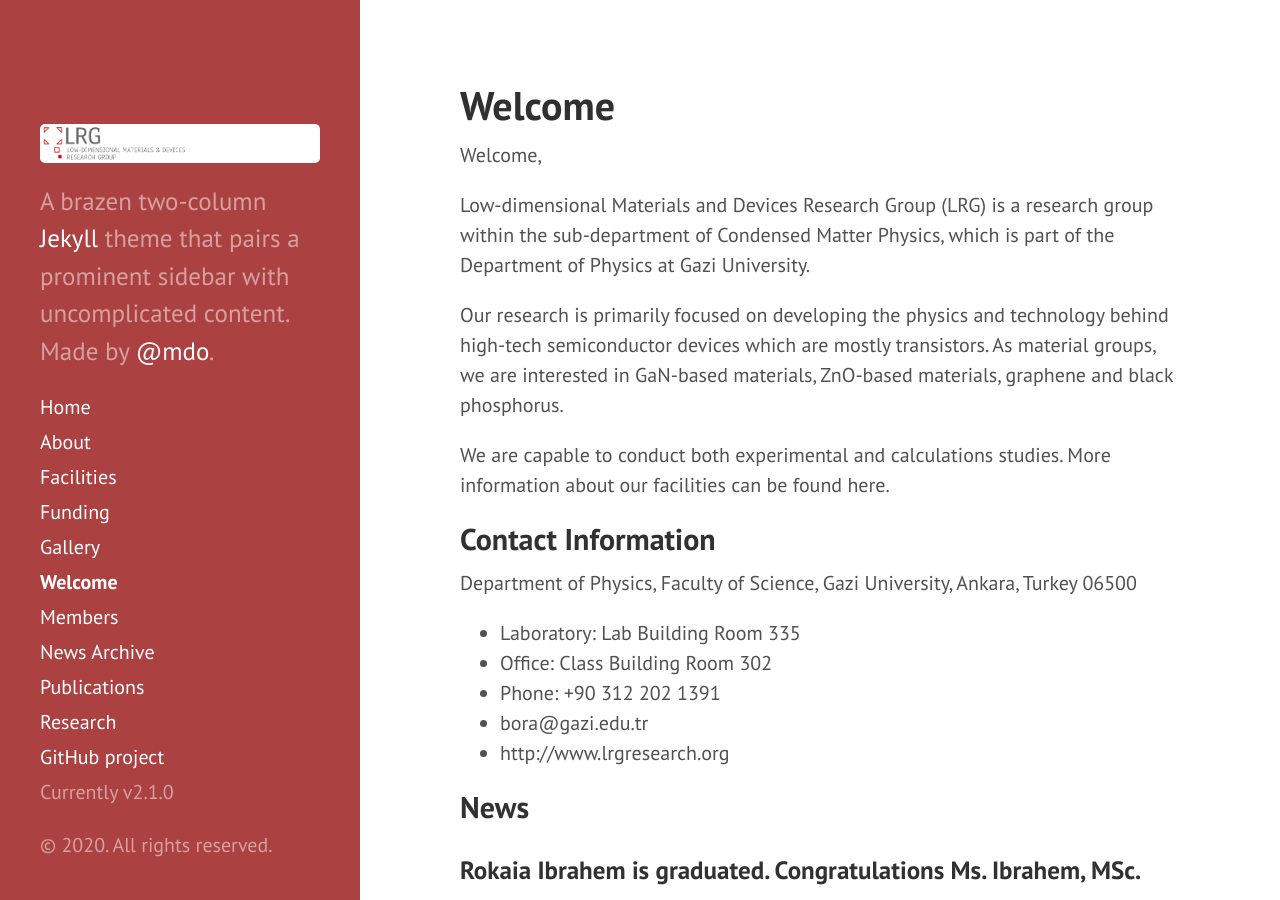
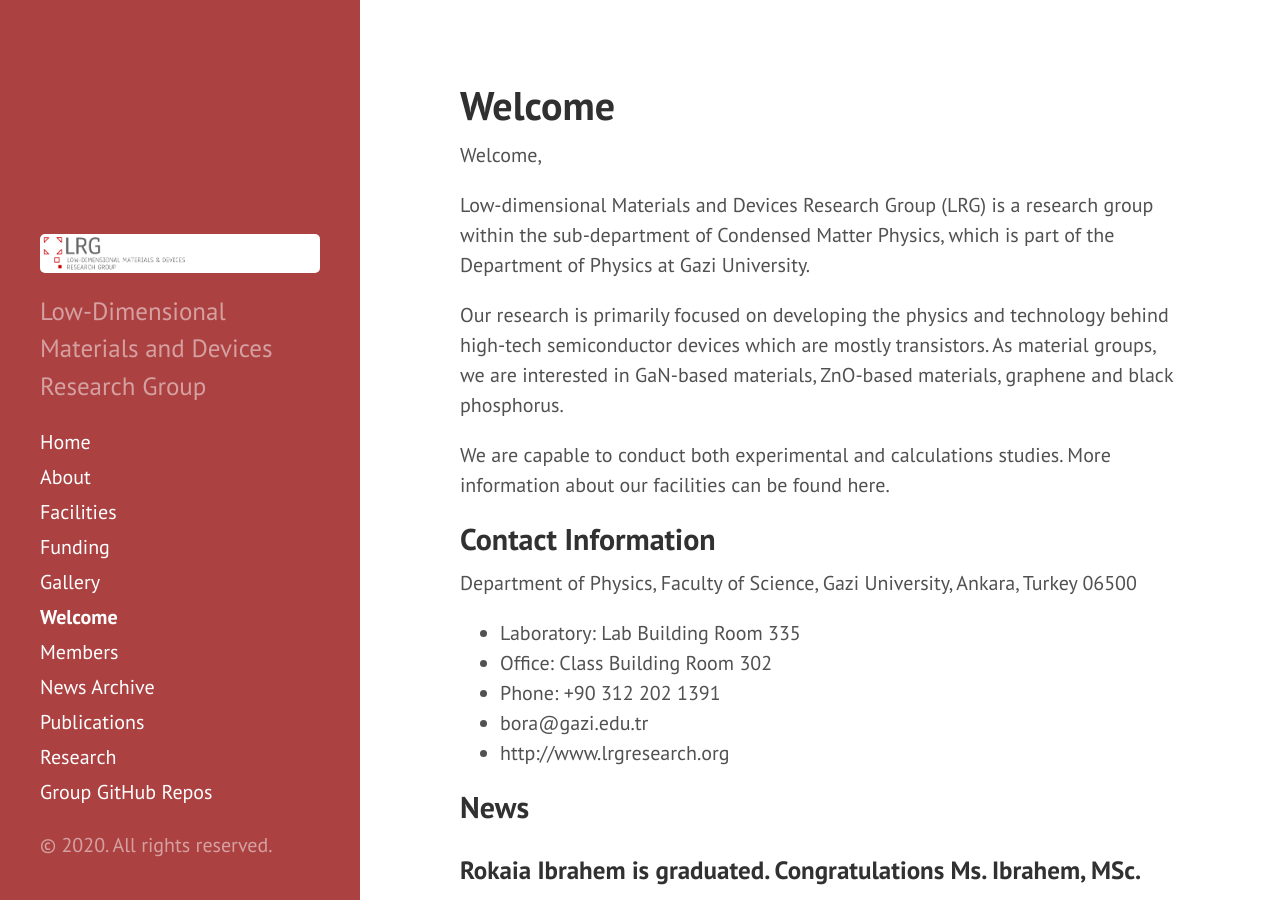
Before and after one commit to lrgresearch/oldwebsite, a Jekyll site: the page built from index.md, in a window 1280 px wide and 900 px high. Built offline with Jekyll 4.4.1, drawn with Linux system fonts in a browser that asks for light colours; Markdown is read by kramdown in place of the engine named in the settings; the list of posts is cut into pages by our own code.

Commit message:
Small corrections

```diff
--- a/_config.yml
+++ b/_config.yml
@@ -7,20 +7,20 @@ permalink:        pretty
 relative_permalinks: true
 
 # Setup
-title:            Hyde
-tagline:          'A Jekyll theme'
-description:      'A brazen two-column <a href="http://jekyllrb.com" target="_blank">Jekyll</a> theme that pairs a prominent sidebar with uncomplicated content. Made by <a href="https://twitter.com/mdo" target="_blank">@mdo</a>.'
-url:              http://hyde.getpoole.com
+title:            LRG
+tagline:          'LRG Research Group'
+description:      'Low-Dimensional Materials and Devices Research Group'
+url:              http://lrgresearch.github.io
 baseurl:          /
 
 author:
-  name:           'Mark Otto'
-  url:            https://twitter.com/mdo
+  name:           'SBLisesivdin'
+  url:            http://sblisesivdin.github.io
 
 paginate:         5
 
 # Custom vars
-version:          2.1.0
+version:          1.0
 
 github:
-  repo:           https://github.com/poole/hyde
+  repo:           https://github.com/lrgresearch
--- a/_includes/sidebar.html
+++ b/_includes/sidebar.html
@@ -26,8 +26,7 @@
         {% endif %}
       {% endfor %}
 
-      <a class="sidebar-nav-item" href="{{ site.github.repo }}">GitHub project</a>
-      <span class="sidebar-nav-item">Currently v{{ site.version }}</span>
+      <a class="sidebar-nav-item" href="{{ site.github.repo }}">Group GitHub Repos</a>
     </nav>
 
     <p>&copy; {{ site.time | date: '%Y' }}. All rights reserved.</p>
```
